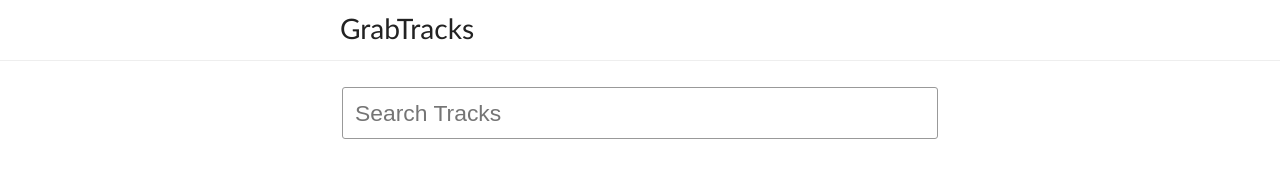
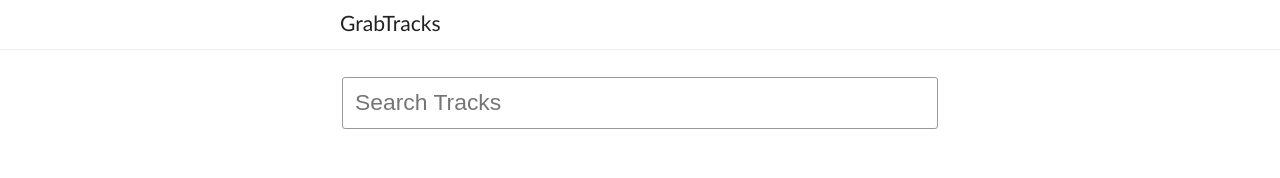
Before and after one commit to eddiekennedy/grab-tracks, a plain HTML site: page index.html in a window 1280 px wide. Drawn offline with Linux system fonts and the light colour scheme.

Commit message:
CSS tweak

```diff
--- a/assets/css/style.css
+++ b/assets/css/style.css
@@ -7,7 +7,7 @@ body {
 .info {
 	width: 100%;
 	margin: 0 auto;
-	padding: 0.8em 0 1em;
+	padding: 0.5em 0 0.7em;
 	xfont-size: .8em;
 	xline-height: 1.4em;
 	border-bottom: 1px solid #eee;
@@ -21,7 +21,7 @@ body {
 	max-width: 600px;
 }
 .info h1 {
-	font-size: 1.6em;
+	font-size: 1.2em;
 	font-weight: 400;
 	xbackground: url(../images/glyphicons_076_headphones.png) no-repeat left center;
 }
```
